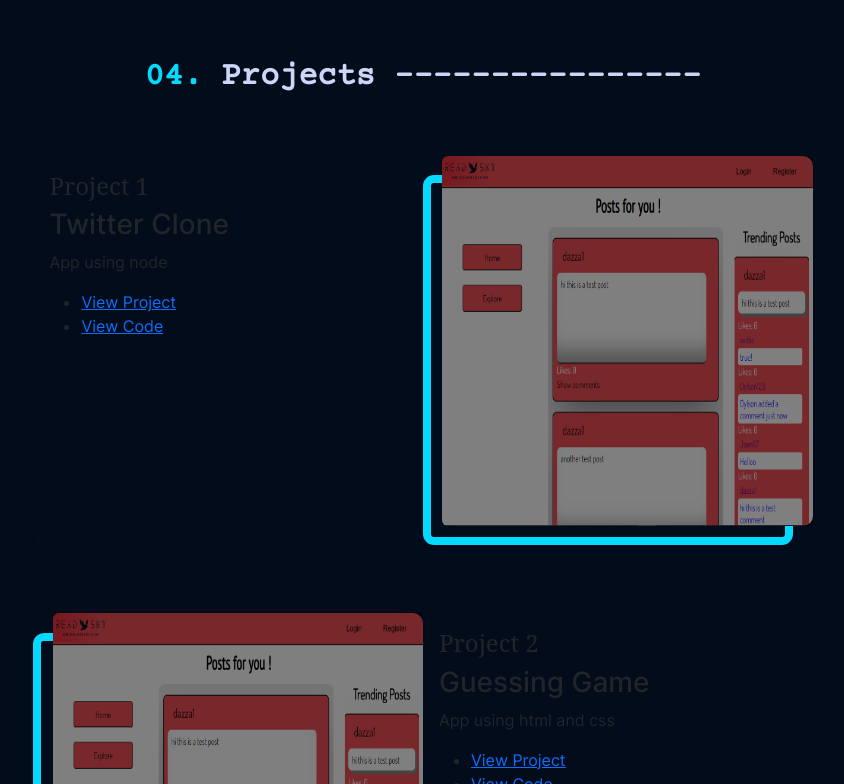
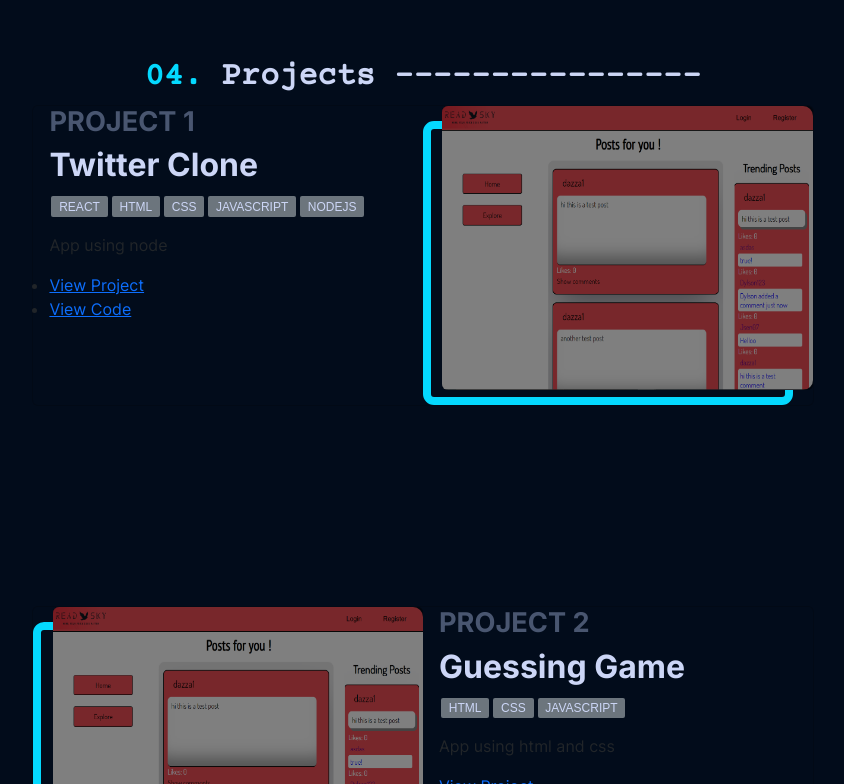
Before and after one commit to darylbg/db-portfolio, a React (Create React App) app: page / in a window 1280 px wide. Shown: the part 1896-2680 px from the top of the page, without its empty margins (217-1061 px from the left). Built offline with nearby package versions, Linux system fonts and the light colour scheme.

Commit message:
seperated projects data, styled project pills

```diff
--- a/src/assets/css/ProjectComponent.css
+++ b/src/assets/css/ProjectComponent.css
@@ -79,7 +79,7 @@
 .project-card {
     max-width: 90%;
     padding: 0;
-    margin: 50px 0 50px 0;
+   margin-bottom: 200px !important;
     /* padding: 20px 0 20px 0; */
     background-color: var(--dark-navy);
 }
@@ -99,14 +99,14 @@
 .card-image {
     box-sizing: border-box;
     position: relative;
-    aspect-ratio: 1/1;
+    aspect-ratio: 1.3/1;
 }
 
 .img-border {
     border: 8px solid var(--green);
     position: absolute;
     height: 95%;
-    aspect-ratio: 1/1;
+    aspect-ratio: 1.3/1;
     bottom: 0;
     right: 5%;
     border-radius: 11px;
@@ -121,7 +121,7 @@
     right: 0;
     border-radius: 10px;
     height: 95%;
-    aspect-ratio: 1/1;
+    aspect-ratio: 1.3/1;
     z-index: 1;
 }
 
@@ -143,6 +143,24 @@
   transition: opacity 0.2s ease-in; /* Smooth transition effect for opacity */
 }
 
+.card-body {
+    padding-top: 0;
+}
+
 .card-body h4 {
-    font-family: 'Noto Serif', serif;
+    font-family: inter;
+    font-weight: 900;
+    font-size: 1.7em;
+    color: var(--dark-slate);
 }
+
+.card-body h3 {
+    font-family: inter;
+    font-weight: 900;
+    font-size: 2em;
+    color: var(--lightest-slate);
+}
+
+.card-body ul {
+    padding-left: 0;
+}
--- a/src/assets/css/ProjectPills.css
+++ b/src/assets/css/ProjectPills.css
@@ -1,9 +1,54 @@
+@import url('https://fonts.googleapis.com/css2?family=Anonymous+Pro&family=Courier+Prime&family=Inter:wght@100;200;700&display=swap');
+
+* {
+    /* outline: 1px solid limegreen; */
+}
+
+:root {
+    --dark-navy: #020c1b;
+    --navy: #0A192F;
+    --light-navy: #112240;
+    --lightest-navy: #233554;
+    --navy-shadow: rgba(2,12,27,0.7);
+    --dark-slate: #495670;
+    --slate: #8892b0;
+    --light-slate: #a8b2d1;
+    --lightest-slate: #ccd6f6;
+    --white: #e6f1ff;
+    /* 64ffda */
+    --green: #04d9ff;
+    --green-tint: rgba(100,255,218,0.1);
+    --pink: #f57dff;
+    --blue: #57cbff;
+}
+
+@font-face {
+    font-family: inter;
+    src: url('../fonts/Inter-VariableFont_slnt\,wght.ttf') format('truetype');
+    /* Add additional font formats if necessary */
+}
+
 .project-pills {
     margin: 0 2px 0 2px;
     display: inline-block;
 }
 
+.project-pills span {
+    border-radius: 2px !important;
+    height: 100%;
+    width: 100%;
+}
+
 .project-pills span a {
-    color: black;
+    color: var(--lightest-slate);
     text-decoration: none;
+    font-family: 'Source Sans Pro', sans-serif;
+    font-weight: 100;
+    text-transform: uppercase;
+    height: 100%;
+    width: 100%;
 }
+
+.project-pills span a:hover {
+    color: var(--green);
+}
--- /dev/null
+++ b/src/assets/data/projectsData.js
@@ -0,0 +1,28 @@
+const projects = [
+        {title: 'Twitter Clone', description: 'App using node', img: 'ReadSky.PNG', liveLink: 'https://www.youtube.com/', codeLink: 'https://github.com/darylbg/db-portfolio',
+            pills: [
+                {name: 'React', link: 'https://create-react-app.dev/docs/adding-images-fonts-and-files/'},
+                {name: 'HTML', link: 'https://create-react-app.dev/docs/adding-images-fonts-and-files/'},
+                {name: 'CSS', link: 'https://create-react-app.dev/docs/adding-images-fonts-and-files/'},
+                {name: 'Javascript', link: 'https://create-react-app.dev/docs/adding-images-fonts-and-files/'},
+                {name: 'NodeJS', link: 'https://create-react-app.dev/docs/adding-images-fonts-and-files/'}
+            ]
+        },
+        {title: 'Guessing Game', description: 'App using html and css', img: 'ReadSky.PNG', liveLink: 'https://www.youtube.com/', codeLink: 'https://github.com/darylbg/db-portfolio',
+            pills: [
+                {name: 'HTML', link: 'https://create-react-app.dev/docs/adding-images-fonts-and-files/'},
+                {name: 'CSS', link: 'https://create-react-app.dev/docs/adding-images-fonts-and-files/'},
+                {name: 'Javascript', link: 'https://create-react-app.dev/docs/adding-images-fonts-and-files/'},
+            ]
+        },
+        {title: 'Portfolio', description: 'App using javascript with mongo db integration', img: 'ReadSky.PNG', liveLink: 'https://www.youtube.com/', codeLink: 'https://github.com/darylbg/db-portfolio',
+            pills: [
+                {name: 'HTML', link: 'https://create-react-app.dev/docs/adding-images-fonts-and-files/'},
+                {name: 'CSS', link: 'https://create-react-app.dev/docs/adding-images-fonts-and-files/'},
+                {name: 'Javascript', link: 'https://create-react-app.dev/docs/adding-images-fonts-and-files/'},
+                {name: 'NodeJS', link: 'https://create-react-app.dev/docs/adding-images-fonts-and-files/'}
+            ]
+        }
+    ]
+
+    export default projects
--- a/src/components/ProjectComponent.js
+++ b/src/components/ProjectComponent.js
@@ -13,8 +13,13 @@ function ProjectComponent({ index, title, description, img, pills, liveLink, cod
                     <>
                     <div className="col-md-6">
                         <div className="card-body text-start">
-                            <h4 className='card-title'>{`Project ${index + 1}`}</h4>
+                            <h4 className='card-title'>{`PROJECT ${index + 1}`}</h4>
                             <h3 className="card-title">{title}</h3>
+                            <ul>
+                                {pills.map((pill, index) => (
+                                    <ProjectPills name={pill.name} link={pill.link} key={index} />
+                                ))}
+                            </ul>
                             <p className="card-text">{description}</p>
                             <ul>
                                 <li><Link>View Project</Link></li>
@@ -35,8 +40,13 @@ function ProjectComponent({ index, title, description, img, pills, liveLink, cod
                     </div>
                         <div className="col-md-6">
                         <div className="card-body text-start">
-                            <h4 className='card-title'>{`Project ${index + 1}`}</h4>
+                            <h4 className='card-title'>{`PROJECT ${index + 1}`}</h4>
                             <h3 className="card-title">{title}</h3>
+                            <ul>
+                                {pills.map((pill, index) => (
+                                    <ProjectPills name={pill.name} link={pill.link} key={index} />
+                                ))}
+                            </ul>
                             <p className="card-text">{description}</p>
                             <ul>
                                 <li><Link>View Project</Link></li>
--- a/src/components/subComponents/ProjectPills.js
+++ b/src/components/subComponents/ProjectPills.js
@@ -5,7 +5,7 @@ import '../../assets/css/ProjectPills.css'
 function ProjectPills({name, link}) {
     return(
         <li className="project-pills">
-            <span className="badge rounded-pill text-bg-primary">
+            <span className="badge text-bg-secondary">
                 <Link to={link} target="_blank">
                 {name}
                 </Link>
--- a/src/sections/Projects.js
+++ b/src/sections/Projects.js
@@ -1,48 +1,18 @@
 import React from "react";
 import ProjectComponent from "../components/ProjectComponent";
 import '../assets/css/Style.css';
+import projects from "../assets/data/projectsData";
 
 function Projects() {
-    const projects = [
-        {title: 'Twitter Clone', description: 'App using node', img: 'ReadSky.PNG', liveLink: 'https://www.youtube.com/', codeLink: 'https://github.com/darylbg/db-portfolio',
-            pills: [
-                {name: 'React', link: 'https://create-react-app.dev/docs/adding-images-fonts-and-files/'},
-                {name: 'HTML', link: 'https://create-react-app.dev/docs/adding-images-fonts-and-files/'},
-                {name: 'CSS', link: 'https://create-react-app.dev/docs/adding-images-fonts-and-files/'},
-                {name: 'Javascript', link: 'https://create-react-app.dev/docs/adding-images-fonts-and-files/'},
-                {name: 'NodeJS', link: 'https://create-react-app.dev/docs/adding-images-fonts-and-files/'}
-            ]
-        },
-        {title: 'Guessing Game', description: 'App using html and css', img: 'ReadSky.PNG', liveLink: 'https://www.youtube.com/', codeLink: 'https://github.com/darylbg/db-portfolio',
-            pills: [
-                {name: 'HTML', link: 'https://create-react-app.dev/docs/adding-images-fonts-and-files/'},
-                {name: 'CSS', link: 'https://create-react-app.dev/docs/adding-images-fonts-and-files/'},
-                {name: 'Javascript', link: 'https://create-react-app.dev/docs/adding-images-fonts-and-files/'},
-            ]
-        },
-        {title: 'Portfolio', description: 'App using javascript with mongo db integration', img: 'ReadSky.PNG', liveLink: 'https://www.youtube.com/', codeLink: 'https://github.com/darylbg/db-portfolio',
-            pills: [
-                {name: 'HTML', link: 'https://create-react-app.dev/docs/adding-images-fonts-and-files/'},
-                {name: 'CSS', link: 'https://create-react-app.dev/docs/adding-images-fonts-and-files/'},
-                {name: 'Javascript', link: 'https://create-react-app.dev/docs/adding-images-fonts-and-files/'},
-                {name: 'NodeJS', link: 'https://create-react-app.dev/docs/adding-images-fonts-and-files/'}
-            ]
-        },
-    ]
-
     return (
         <div className="row text-center projects" id="projects">
            <div className="col-12">
             <h3 className="section-title">04.<span> Projects ----------------</span></h3>
            </div>
            <div className="row projects-row">
-            {/* <section style={{paddingBlock: '2rem'}}>
-            <div className="projects container"> */}
             {projects.map((project, index) => (
                     <ProjectComponent key={index} index={index} title={project.title} description={project.description} img={project.img} pills={project.pills} liveLink={project.liveLink} codeLink={project.codeLink} />
             ))}
-            {/* </div>
-            </section> */}
            </div>
         </div>
     )
```
